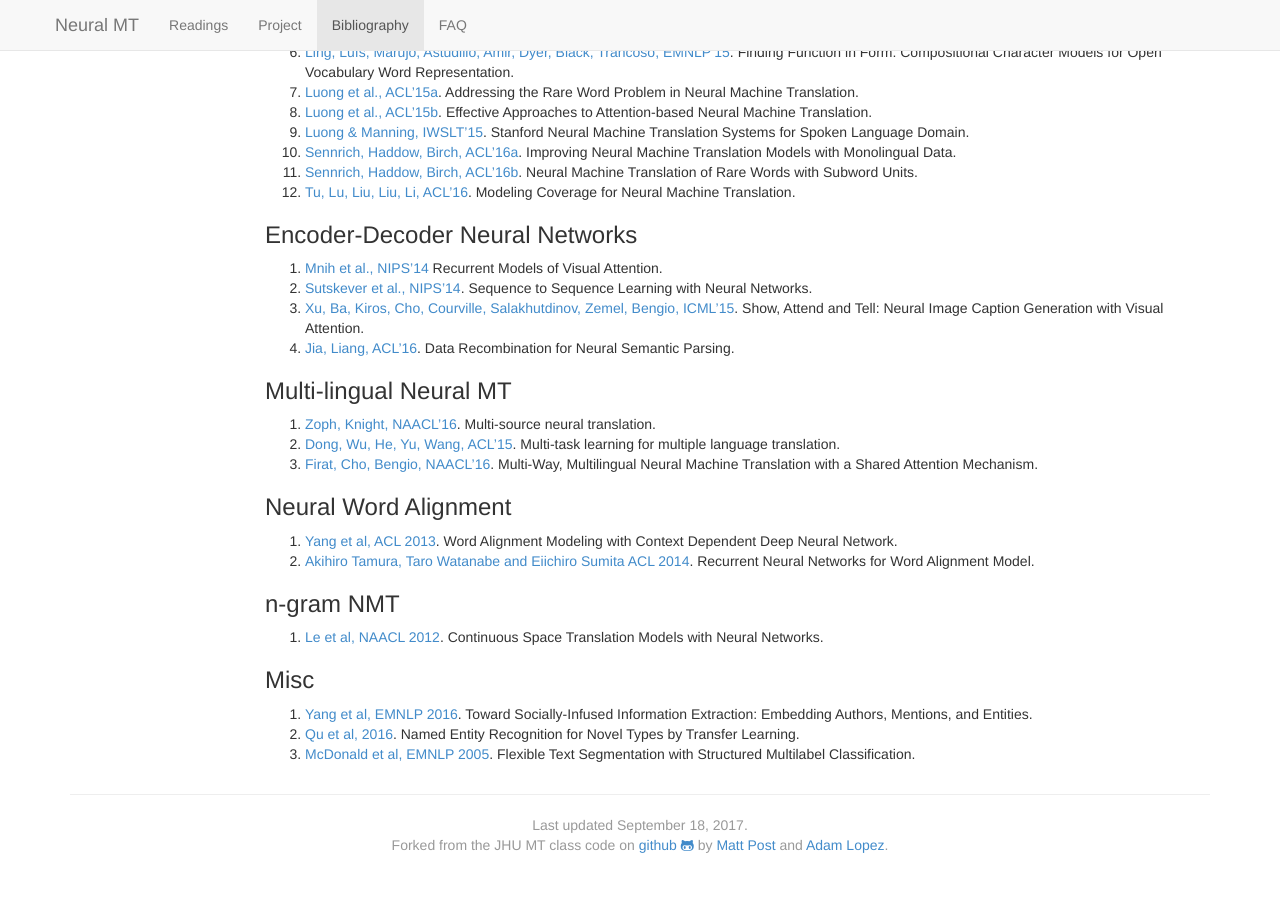
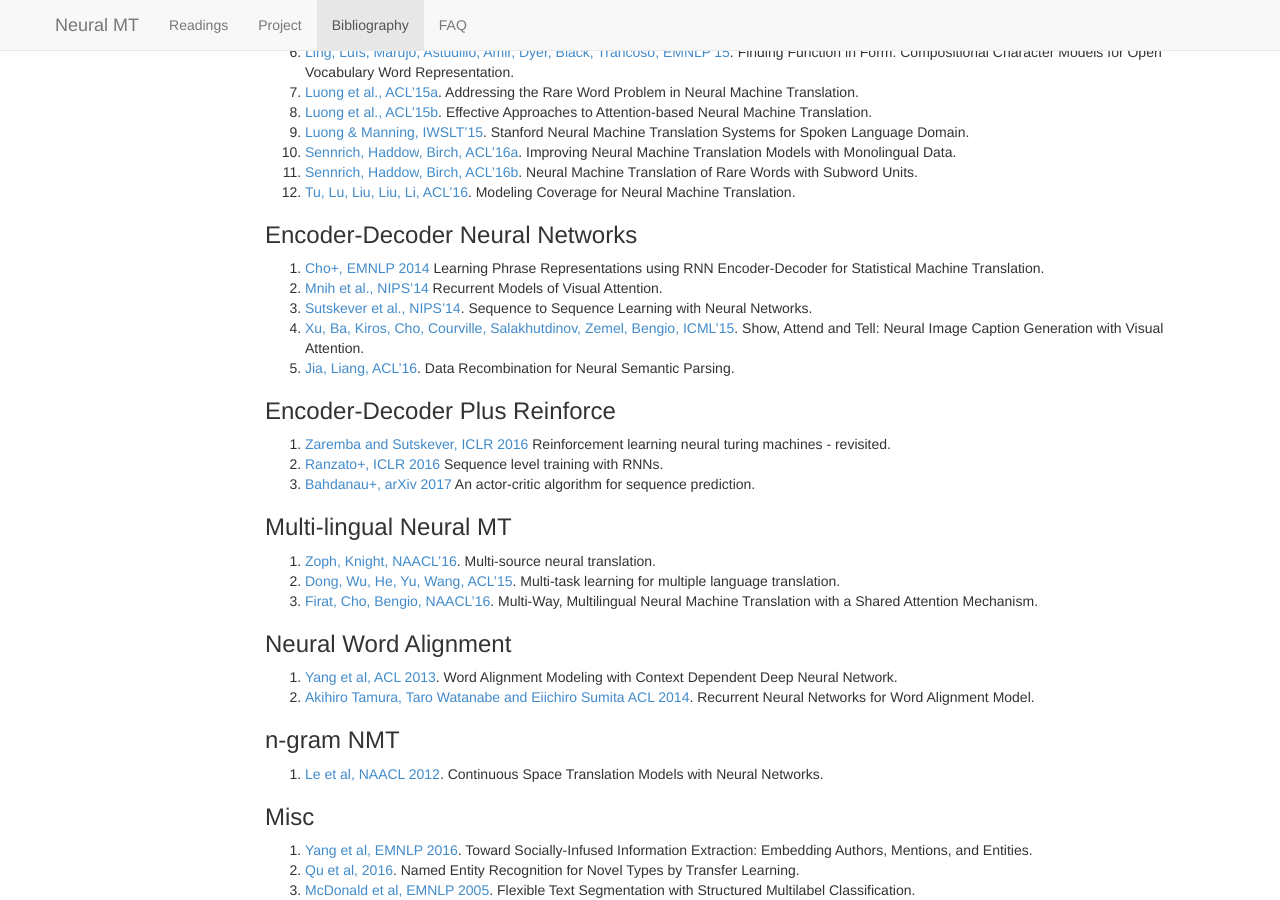
Before and after one commit to anoopsarkar/neuralmt-class, a Jekyll site: the page built from bibliography.md, in a window 1280 px wide and 900 px high, scrolled down 857 px. Built offline with Jekyll 4.4.1, drawn with Linux system fonts in a browser that asks for light colours; nearby versions of some CDN libraries.

Commit message:
more pubs in bib

```diff
--- a/bibliography.md
+++ b/bibliography.md
@@ -57,10 +57,17 @@ Also see [References from the ACL 2016 Tutorial](https://sites.google.com/site/a
 
 ### Encoder-Decoder Neural Networks
 
+1. [Cho+, EMNLP 2014](https://arxiv.org/abs/1406.1078) Learning Phrase Representations using RNN Encoder-Decoder for Statistical Machine Translation.
 1. [Mnih et al., NIPS'14](http://papers.nips.cc/paper/5542-recurrent-models-of-visual-attention.pdf) Recurrent Models of Visual Attention.
 1. [Sutskever et al., NIPS'14](http://papers.nips.cc/paper/5346-sequence-to-sequence-learning-with-neural-networks.pdf). Sequence to Sequence Learning with Neural Networks.
 1. [Xu, Ba, Kiros, Cho, Courville, Salakhutdinov, Zemel, Bengio, ICML'15](http://jmlr.org/proceedings/papers/v37/xuc15.pdf). Show, Attend and Tell: Neural Image Caption Generation with Visual Attention.
 1. [Jia, Liang, ACL'16](http://arxiv.org/pdf/1606.03622.pdf). Data Recombination for Neural Semantic Parsing.
+
+### Encoder-Decoder Plus Reinforce
+
+1. [Zaremba and Sutskever, ICLR 2016](https://arxiv.org/pdf/1505.00521.pdf) Reinforcement learning neural turing machines - revisited.
+1. [Ranzato+, ICLR 2016](https://arxiv.org/pdf/1511.06732.pdf) Sequence level training with RNNs.
+1. [Bahdanau+, arXiv 2017](https://arxiv.org/abs/1607.07086) An actor-critic algorithm for sequence prediction.
 
 ### Multi-lingual Neural MT
 
```
